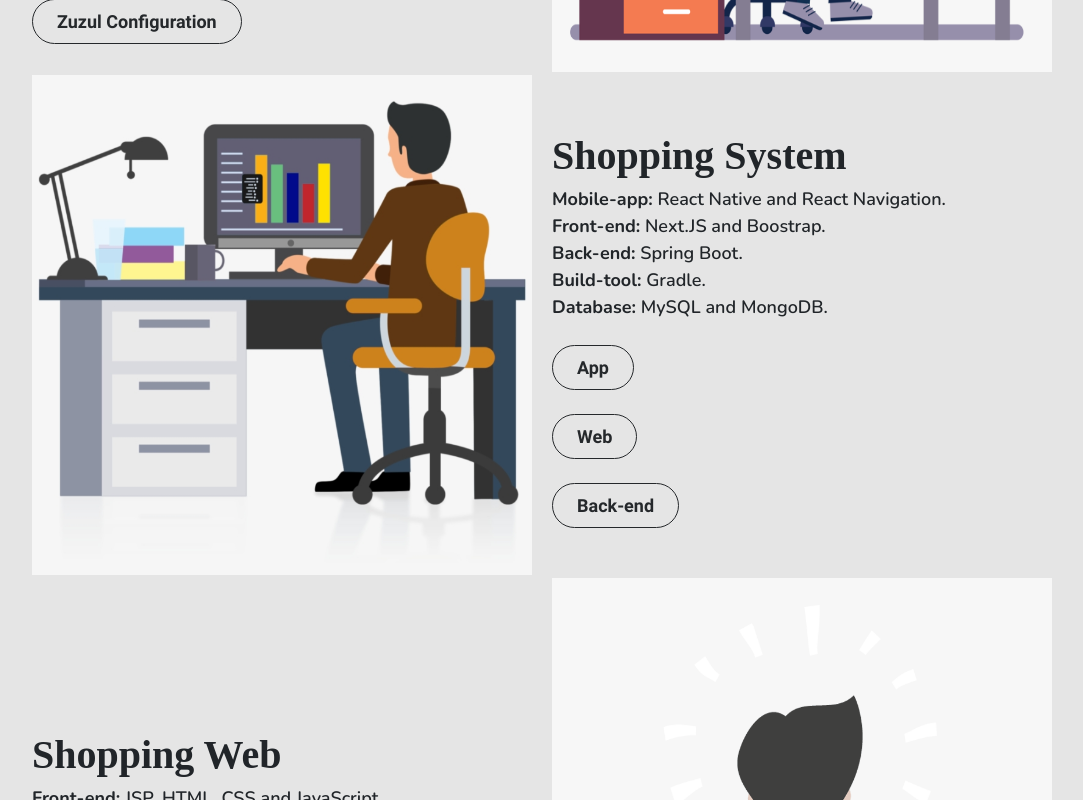
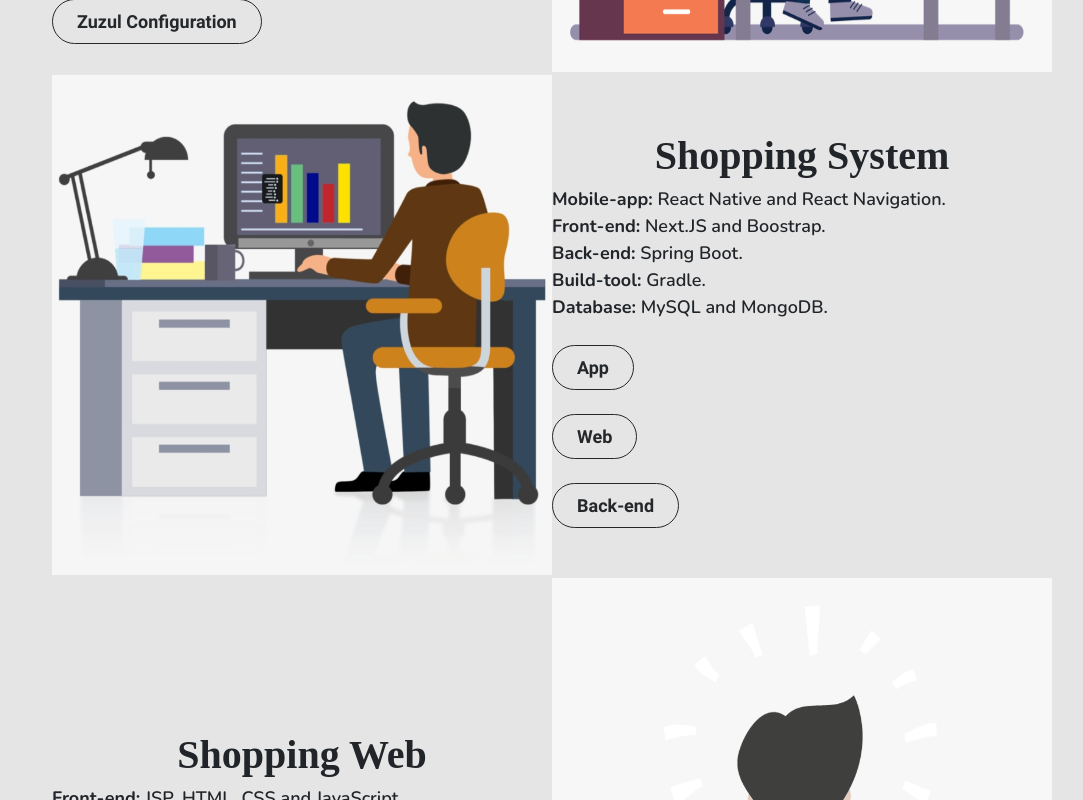
Before and after one commit to lenguyenkhoi21/aboutme, a Next.js app: page /projects in a window 1280 px wide. Shown: the part 800-1600 px from the top of the page, without its empty margins (88-1171 px from the left). Built offline with nearby package versions, Linux system fonts and the light colour scheme.

Commit message:
Fix style projects

```diff
--- a/component/projects/ProjectContent.js
+++ b/component/projects/ProjectContent.js
@@ -4,9 +4,12 @@ import Link from 'next/link'
 const ProjectContent = ({ project }) => {
 	return (
 		<>
-			<div className='col-md-6'>
+			<div className='col-md-6 div-ProjectContent-maxw'>
 				<div>
-					<p className={'p-ProjectContent-title'}> {project.title} </p>
+					<p className={'p-ProjectContent-title div-ProjectContent-container'}>
+						{' '}
+						{project.title}{' '}
+					</p>
 					{project.technology.map((tech, index1) => (
 						<React.Fragment key={index1}>
 							<p className={'p-ProjectContent-tech'}>
@@ -59,6 +62,11 @@ const ProjectContent = ({ project }) => {
 			</div>
 			<style jsx>
 				{`
+					.div-ProjectContent-maxw {
+						width: 500px;
+						max-width: 500px;
+					}
+
 					.div-ProjectContent-spacing {
 						margin-top: 24px;
 					}
--- a/component/projects/ProjectDetail.js
+++ b/component/projects/ProjectDetail.js
@@ -230,20 +230,30 @@ const ProjectDetail = () => {
 				if (index % 2 === 0) {
 					return (
 						<React.Fragment key={index}>
-							<ProjectContent project={project} />
-							<ProjectImage project={project} />
+							<div className={'row g-0 div-ProjectDetail-container'}>
+								<ProjectContent project={project} />
+								<ProjectImage project={project} />
+							</div>
 						</React.Fragment>
 					)
 				} else {
 					return (
 						<React.Fragment key={index}>
-							<ProjectImage project={project} />
-							<ProjectContent project={project} />
+							<div className={'row g-0 div-ProjectDetail-container'}>
+								<ProjectImage project={project} />
+								<ProjectContent project={project} />
+							</div>
 						</React.Fragment>
 					)
 				}
 			})}
-			<style jsx>{``}</style>
+			<style jsx>{`
+				.div-ProjectDetail-container {
+					display: flex;
+					justify-content: center;
+					align-items: center;
+				}
+			`}</style>
 		</>
 	)
 }
--- a/component/projects/ProjectImage.js
+++ b/component/projects/ProjectImage.js
@@ -4,7 +4,7 @@ import Image from 'next/image'
 const ProjectImage = ({ project }) => {
 	return (
 		<>
-			<div className='col-md-6'>
+			<div className='col-md-6 div-ProjectContent-maxw'>
 				<div>
 					<div className='div-ProjectImage-right'>
 						<Image
@@ -18,6 +18,11 @@ const ProjectImage = ({ project }) => {
 			</div>
 			<style jsx>
 				{`
+					.div-ProjectContent-maxw {
+						width: 500px;
+						max-width: 500px;
+					}
+
 					.p-ProjectImage-techDetails {
 						font-family: Nunito;
 						font-weight: bold;
--- a/pages/projects/index.js
+++ b/pages/projects/index.js
@@ -22,7 +22,7 @@ const ProjectPage = () => {
 						<p className={'p-Projects-title'}> Projects </p>
 					</div>
 				</div>
-				<div className={'row g-0 align-page div-Projects-container'}>
+				<div className={'align-page'}>
 					<ProjectDetail />
 				</div>
 			</div>
```
